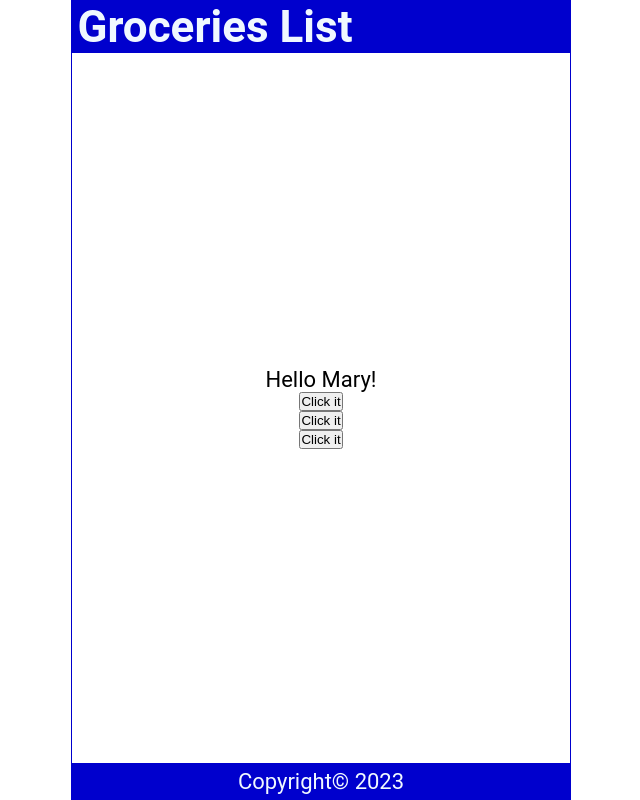
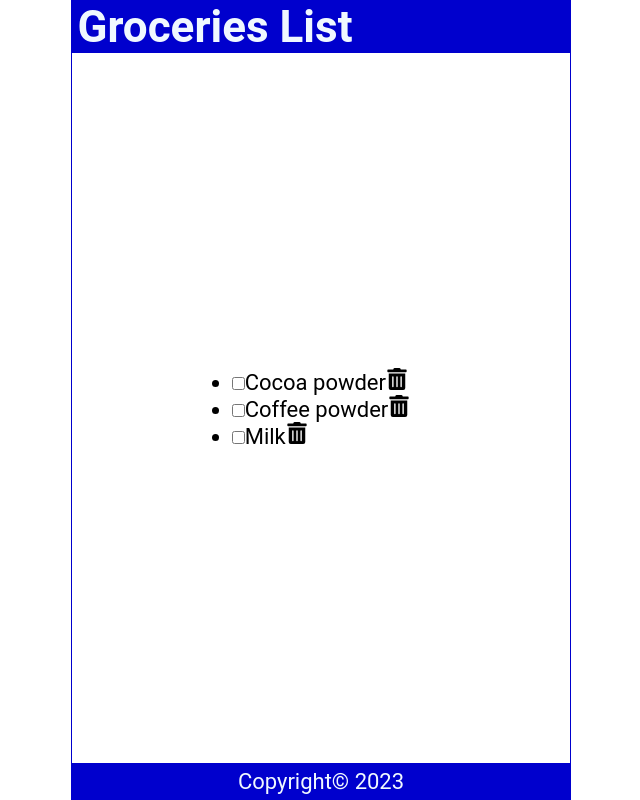
Before and after one commit to booleanne3521/GroceryListReact, a React (Create React App) app: page / in a window 1280 px wide. Shown: the whole page, without its empty margins (319-959 px from the left). Built offline with nearby package versions, Linux system fonts and the light colour scheme.

Commit message:
work on list

```diff
--- a/package.json
+++ b/package.json
@@ -35,5 +35,8 @@
       "last 1 firefox version",
       "last 1 safari version"
     ]
+  },
+  "devDependencies": {
+    "react-icons": "^4.8.0"
   }
 }
--- a/src/Content.js
+++ b/src/Content.js
@@ -1,30 +1,45 @@
-import React from 'react'
+import { useState } from "react"
+import React  from 'react'
+import {FaTrashAlt} from 'react-icons/fa'
+
 
 const Content = () => {
-    const handleNameChange =() => {
-        const names = ['Jesus', 'Mary', 'Joseph'];
-        const int = Math.floor(Math.random()*3);
-        return names[int];
-      }
+    const[items, setItems] = useState([
+        {
+            id: 1,
+            checked: false,
+            item: "Cocoa powder"
+        },
+        {
+            id: 2,
+            checked: false,
+            item: "Coffee powder"
+        },
+        {
+            id: 3,
+            checked: false,
+            item: "Milk"
+        },
+    ]);
 
-    const handleClick = () => {
-        console.log('You clicked it!')
-    }
-    const handleClick2 = (name) => {
-        console.log(`${name} was clicked`)
-    }
-    const handleClick3 = (e) => {
-        console.log(e.target.innerText)
-    }
 
   return (
     <main>
-        <p onDoubleClick={handleClick}>
-            Hello {handleNameChange()}!
-        </p>
-        <button onClick={handleClick}>Click it</button>
-        <button onClick={() =>{handleClick2('Jesus')}}>Click it</button>
-        <button onClick={(e) =>{handleClick3(e)}}>Click it</button>
+       <ul>
+        {items.map((item) =>(
+            <li className="item" key={item.id}>
+                <input
+                    type="checkbox"
+                    checked = {item.checked}
+                />
+                <label>{item.item}</label>
+                <FaTrashAlt
+                    role="button"
+                    tabIndex={0}
+                />
+            </li>
+        ))}
+       </ul>
     </main>
   )
 }
```
Also changed, not shown: 1 other file (tests, documents, lock files or other folders).
